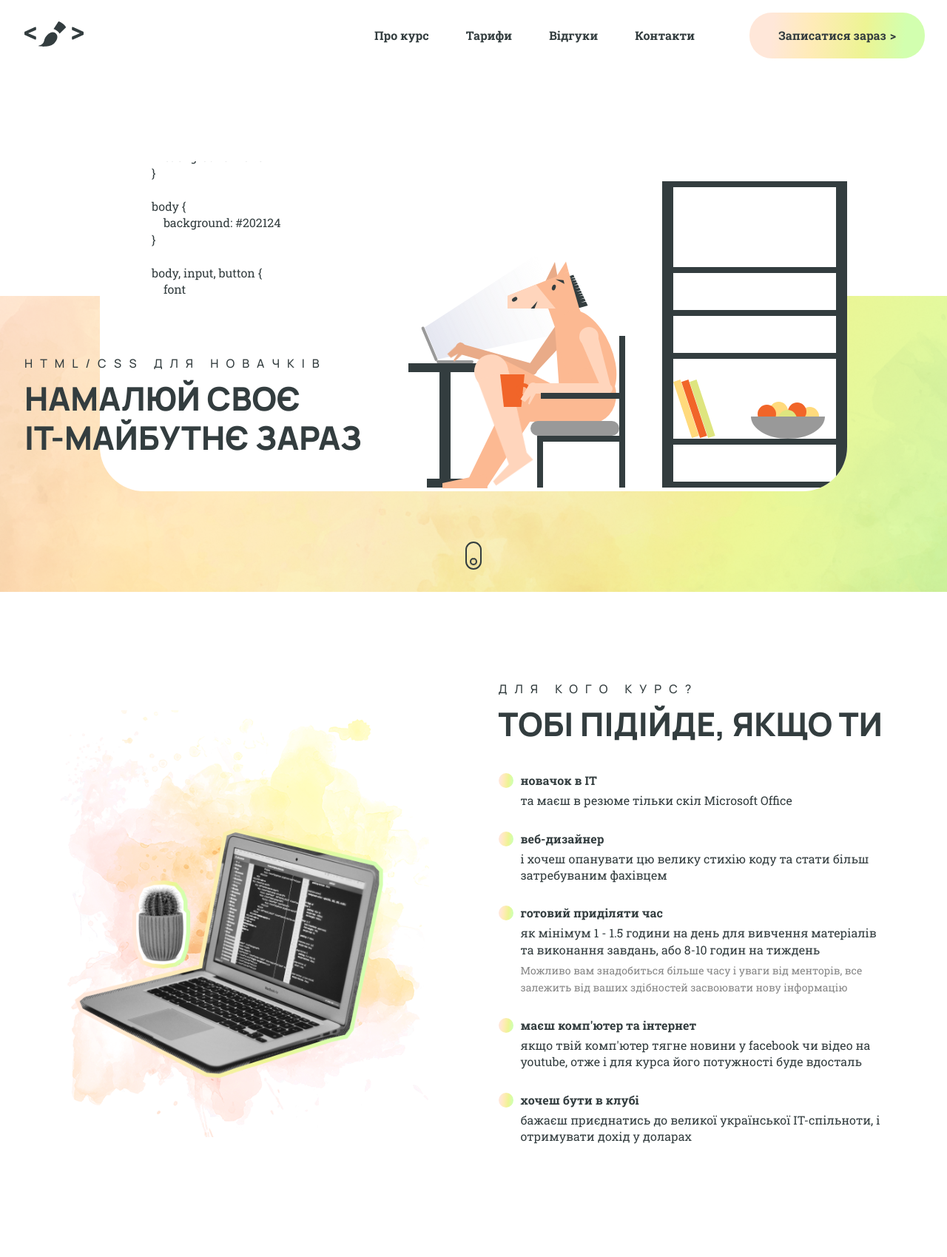
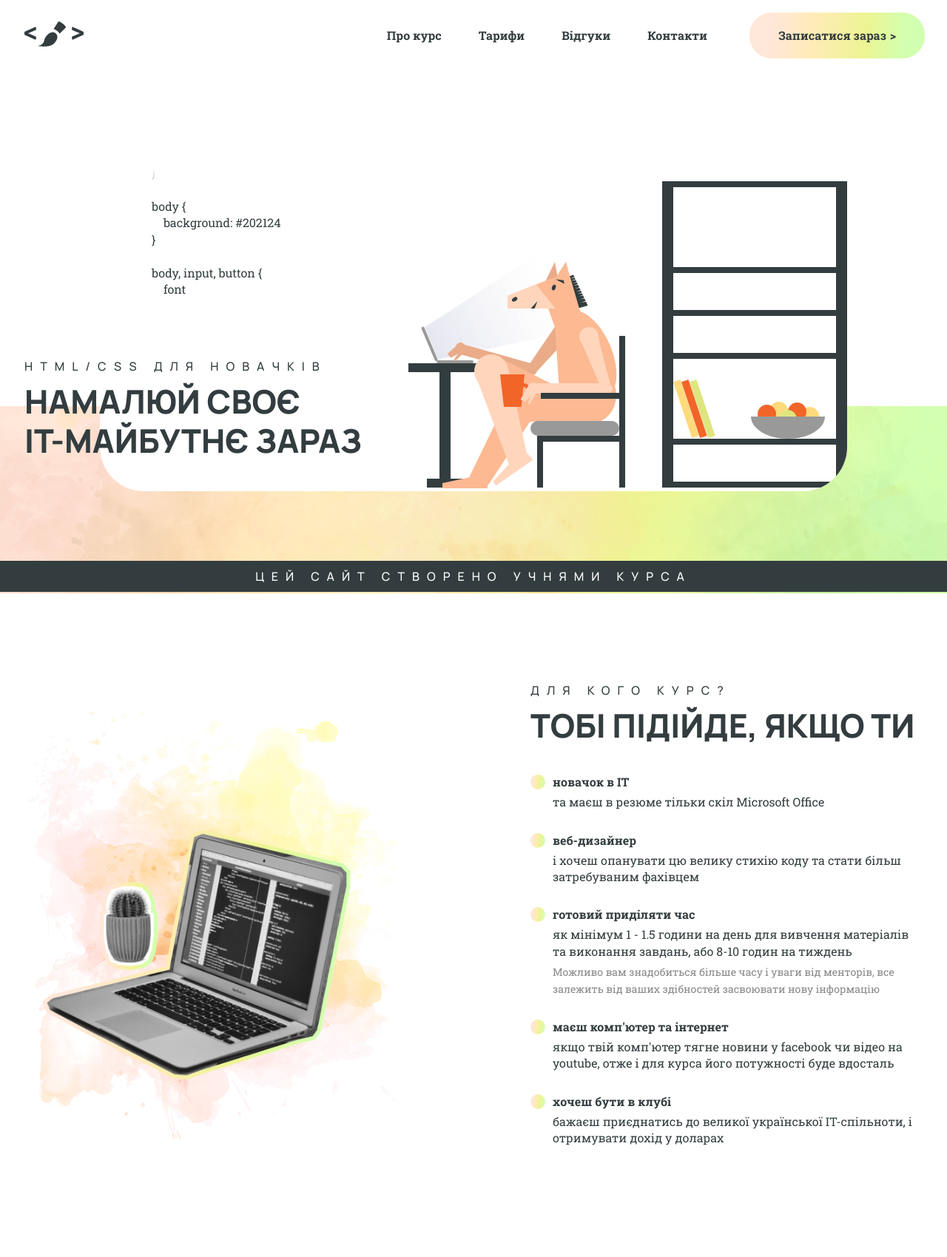
Before and after one commit to estellabuka/drawitnow, a PHP site: page / in a window 1280 px wide; the page is wider, and only the part inside the window is pictured. Shown: the top 1699 px of that part at 74% size. Run offline with PHP 8.4, Linux system fonts and the light colour scheme.

Commit message:
bug fix and responsive

```diff
--- a/css/about-teacher-facts.css
+++ b/css/about-teacher-facts.css
@@ -1,18 +1,7 @@
-.about-me {
-  max-width: 1214px;
-  margin: 0 auto;
-  display: flex;
-  flex-direction: column;
-  justify-content: space-between;
-}
 .text-photo-box{
-  max-width: 100%;
-  display: flex;
   margin-bottom: 80px;
 }
 .text-box {
-  display: flex;
-  flex-direction: column;
   margin: 0 115px 0 0;
   flex: 0 1 500px;
 }
@@ -50,19 +39,14 @@
   bottom: 13px;
  }
 .facts-box{
-  width: 100%;
-  display: flex;
-  flex-direction: row;
   flex-wrap: wrap;
-  justify-content: space-between;
 }
 .fact-cards{
-  height: 170px;
-  width: 328px;
+  min-height: 170px;
+  flex: 0 0 30%;
   display: flex;
   align-items: center;
   background: url(../img/brush-effect-yellow.png) 0 0/142px 170px no-repeat;
   position: relative;
   padding-left: 90px;
-  margin-right: 1%;
 }
--- a/css/basic.css
+++ b/css/basic.css
@@ -114,7 +114,19 @@ body {
   .second-btn:hover {
     background: linear-gradient(95.6deg, #FFE7D9 12.37%, #FFEBB7 35.9%, #EDF493 65.82%, #D2FFAF 88.95%);
   }
-
+  .attention {
+    position: fixed;
+    width: 100%;
+    background: #333D3F;
+    padding: 10px;
+    text-align: center;
+    z-index: 999;
+    left: 0;
+    bottom: 0;
+  }
+  .attention .subtitle {
+    color: #fff;
+  }
   /*Typography RESPONSIVE*/
 
   @media only screen
--- a/css/chamomile-animation-style.css
+++ b/css/chamomile-animation-style.css
@@ -1,15 +1,6 @@
 /*--- More about course' section ---*/
-.about-course {
-  display: flex;
-  justify-content: space-between;
-  margin: 120px auto;
-  max-width: 1214px;
-  overflow: hidden;
-  scroll-padding-top: 120px;
-}
 .about-course-text {
   flex: 0 1 550px;
-  padding-left: 1%;
 }
 .margin-bottom {
   margin-bottom: 40px;
--- a/css/contact.css
+++ b/css/contact.css
@@ -1,8 +1,4 @@
 .contact {
-    margin-top: 240px;
-}
-
-.contact-box {
     display: flex;
     justify-content: center;
 }
--- a/css/feedback.css
+++ b/css/feedback.css
@@ -1,17 +1,5 @@
-.feedback {
-    max-width: 1214px;
-    margin: 120px auto 0;
-}
-.feedback-container {
-    margin-right: 30px;
-}
-.feedback__title {
-    margin: 20px;
-}
 .gallery {
-    max-width: 1014px;
-    margin-left: 100px;
-    margin-right: 30px;
+
 }
 .slider {
   margin: 13px;
--- /dev/null
+++ b/css/grid.css
@@ -0,0 +1,14 @@
+.container {
+    max-width: 1254px;
+    margin: 0 auto 120px;
+    padding: 0 20px;
+}
+.flex {
+    display: flex;
+    justify-content: space-between;
+}
+@media (max-width: 900px) {
+    .flex {
+        display: block;
+    }
+}
--- a/css/header-footer.css
+++ b/css/header-footer.css
@@ -1,14 +1,6 @@
 :target {
     scroll-margin-top: 120px;
 }
-
-
-.container {
-    max-width: 1254px;
-    margin: 0 auto;
-    padding: 0 20px;
-}
-
 .header {
     padding: 20px 0;
     position: fixed;
@@ -16,7 +8,6 @@
     background: #fff;
     z-index: 999;
 }
-
 
 .header-wrapper {
     display: flex;
@@ -30,7 +21,7 @@
 }
 
 .menubox {
-    margin-left: 264px;
+    margin: 0 35px 0 auto;
     display: flex;
 }
 
@@ -85,6 +76,11 @@
 .footer {
     background: url('../img/bg-footer.jpg');
     margin-top: 130px;
+}
+
+.header .container,
+.footer .container {
+    margin: 0 auto;
 }
 
 .footer svg:hover * {
@@ -159,6 +155,8 @@
     display: flex;
     flex-wrap: wrap;
     justify-content: flex-end;
+    position: relative;
+    z-index: 1;
 }
 
 .footer-buttons .button + .button {
@@ -167,13 +165,6 @@
 
 .footer-buttons .button {
     position: relative;
-}
-
-@media only screen and (max-width: 1233px) {
-    .menubox {
-        margin-left: 70px;
-        display: flex;
-    }
 }
 
 @media only screen and (max-width: 1023px) {
--- a/css/horse.css
+++ b/css/horse.css
@@ -1,14 +1,14 @@
 .promo{
-    height: 100vh;
+    min-height: 100vh;
     position: relative;
     background: url("../img/promo_bg.png") no-repeat bottom;
-    background-size: auto 50vh;
-    padding: 100px 0 23vh;
+    background-size: 100% auto;
+    padding: 100px 0 0;
 }
 .promo_text{
     text-align: left;
     position: relative;
-    bottom: 23vh;
+    top: -180px;
 }
 
 .scroll_icon{
@@ -27,6 +27,17 @@
     background: white;
     overflow: hidden;
     /*animation: night 20s infinite;*/
+}
+.animation_wrapper:before {
+    content: "";
+    position: absolute;
+    top: 118px;
+    left: 50px;
+    width: 385px;
+    height: 60px;
+    z-index: 10;
+    background: linear-gradient(180deg, #FFFFFF 16.07%, rgba(255, 255, 255, 0) 100%);
+
 }
 /*animation_wrapper:after {
     content:"";
@@ -317,3 +328,14 @@
         bottom: 27px;
     }
 }
+@media (max-width: 1100px) {
+    .animation_wrapper {
+        display: none;
+    }
+    .promo {
+        min-height: unset;
+    }
+    .promo_text {
+        top: 0;
+    }
+}
--- a/css/illustration.css
+++ b/css/illustration.css
@@ -3,6 +3,7 @@
     height: 577px;
     background: url(../img/blot.png) 0 0px/100% 100% no-repeat;
     margin-right: 47px;
+    align-self: center;
   }
   .laptop-photo{
     display: block;
@@ -17,6 +18,7 @@
     height: 500px;
     background: url(../img/blot_yellow_green.png) 0 5px/100% 100% no-repeat;
     width: calc(100% / 2);
+    align-self: center;
     }
   .cofee-photo {
     display: block;
--- a/css/qualities-list.css
+++ b/css/qualities-list.css
@@ -1,12 +1,4 @@
 /*Тобі підійде...*/
-
-.list-for-you {
-    max-width: 1214px;
-    display: flex;
-    justify-content: center;
-    align-items: center;
-    margin: 120px auto;
-  }
   /*Резерв места под картинку*/
   .qualities-image {
     margin-right: 47px;
--- a/css/start-path.css
+++ b/css/start-path.css
@@ -1,8 +1,3 @@
-
-.start-path {
-    margin-top: 120px;
-}
-
 .path-main-part {
     display: flex;
     justify-content: space-between;
--- a/css/style.css
+++ b/css/style.css
@@ -1,4 +1,5 @@
 @import 'reset.css';
+@import 'grid.css';
 @import 'basic.css';
 @import 'icons.css';
 @import 'header-footer.css';
--- a/css/tariffs.css
+++ b/css/tariffs.css
@@ -1,9 +1,5 @@
 
 /* Start writing the page */
-
-.tariffs {
-    margin-top: 120px;
-}
 
 /* Heading */
 
@@ -28,21 +24,13 @@
 
 /* Cards group */
 
-.tariffs__card {
-    margin-top: 40px;
-    display: flex;
-    justify-content: center;
-    flex-wrap: wrap;
-}
 
 /* Cards item */
 
 .card-item {
     position: relative;
-    max-width: 370px;
-    min-height: 840px;
-    width: 100%;
-    margin: 10px 17px;
+    flex: 0 0 30%;
+    margin: 10px 0;
     border-radius: 60px;
     background: white;
 }
--- a/uaPage.html
+++ b/uaPage.html
@@ -11,6 +11,9 @@
         <link rel="stylesheet" href="css/style.css">
     </head>
     <body>
+        <div class="attention">
+            <span class="subtitle">цей сайт створено учнями курса</span>
+        </div>
         <!-- Header starts here -->
         <header class="header">
             <div class="container">
@@ -326,11 +329,11 @@
                         IT-майбутнє зараз
                     </h2>
                 </div>
-                <img class="scroll_icon" src="./img/scroll-icon.svg" alt="scroll"/>
+                <!--<img class="scroll_icon" src="./img/scroll-icon.svg" alt="scroll"/>-->
             </section>
 
             <!-- 'It's for you if' section -->
-            <section class="list-for-you">
+            <section class="flex container">
                 <div class="laptop-case">
                     <div><img class="laptop-photo" src="img/pic1.png" alt="laptop !3"></div>
                 </div>
@@ -363,11 +366,11 @@
                 </div>
             </section>
             <!-- 'A little about me' section -->
-            <section class="about-me container">
-                <div class="text-photo-box">
+            <section class="container">
+                <div class="text-photo-box flex">
                     <div class="text-box">
                         <div class="subtitle">Хто я така?</div>
-                        <div><h2 class="main-title margin-bottom">Трохи про мене</h2></div>
+                        <h2 class="main-title margin-bottom">Трохи про мене</h2>
                         <div class="margin-bottom"><p>Я Саша Коваленко, практикуюча верстальниця та UX/UI дизайнерка аж з 2010 року.
                                 Розпочинала свою кар'єру в IT з контент-менеджменту, самостійно вивчаючи HTML/CSS. Згодом мені пощастило потрапити до інтернатури в компанію.
                                 Зараз я працюю в українській компанії Brightgrove на німецькому проекті і перебуваю в Німеччині.</p>
@@ -387,7 +390,7 @@
                     </div>
                 </div>
              <!-- 'Teacher's facts' section -->
-                <div class="facts-box">
+                <div class="facts-box flex">
                     <div class="fact-cards">12 років досвіду в IT</div>
                     <div class="fact-cards">починала вчити верстку з книги HTML/CSS для чайників</div>
                     <div class="fact-cards">змінила 5 міст за 12 років</div>
@@ -397,8 +400,7 @@
                 </div>
             </section>
             <!-- 'More about course' section -->
-            <section class="container" id="about-course">
-                <div class="about-course">
+            <section class="flex container" id="about-course">
                 <div class="about-course-text">
                     <div class="subtitle">Про що мій Авторський курс?</div>
                     <h2 class="main-title margin-bottom">Детальніше</h2>
@@ -429,18 +431,12 @@
                         <img class="slide img-up" src="img/layout-scrnshot-ziro.png" alt="Слайд 7">
                     </div>
                 </div>
-                </div>
             </section>
             <!-- 'Course structure' section -->
-            <section class="structure-course">
-                <div class="course-structure__body">
-                    <div class="course-structure__title">
+            <section class="structure-course container">
                 <p class="subtitle">проекти, які ми будемо кодити</p>
                 <h2 class="main-title">Структура курсу</h2>
-                    </div>
-                    <div class="course-structure__container">
-                        <div class="course-structure__cards">
-                            <div class="cards-top">
+                <div class="course-structure__cards flex">
                         <div class="cards-top__body">
                             <div class="cards-top__title">
                                 <h3 class="secondary-title">1-й проєкт</h3>
@@ -470,8 +466,6 @@
                                 </ul>
                             </div>
                         </div>
-                            </div>
-                            <div class="cards-bottom">
                         <div class="card-bottom__body-small">
                             <div class="card-bottom__column">
                                 <div class="card-bottom__title">
@@ -501,7 +495,6 @@
                             </div>
                         </div>
                 </div>
-                        </div>
                 <div class="course-structure__buttons">
                     <button class="button prime-btn" data-modal="enroll" onClick="showModal(this)">
                         Записатися зараз
@@ -510,15 +503,12 @@
                         Купити курс
                     </button>
                 </div>
-                    </div>
-                </div>
             </section>
             <!-- 'Tariffs' section -->
-            <section class="tariffs" id="tariffs">
-                <div class="container">
+            <section class="tariffs container" id="tariffs">
                 <p class="subtitle">cкільки коштує?</p>
                 <h2 class="main-title">тарифи</h2>
-                <div class="tariffs__card">
+                <div class="tariffs__card flex">
                     <!-- First card item -->
                     <div class="card-item">
                       <div class="card-border">
@@ -637,12 +627,9 @@
                       </div>
                     </div>
                 </div>
-                </div>
             </section>
             <!-- 'Start this path' section -->
-            <section class="start-path">
-                <div class="container">
-                    <div class="path-main-part">
+            <section class="flex container">
                 <div class="path-main-text">
                     <p class="subtitle">Я дуже хочу допомогти кожному</p>
                     <h2 class="main-title">розпочати цей шлях</h2>
@@ -660,16 +647,11 @@
                 <div class="cofee-case">
                     <div><img class="cofee-photo" src="img/cup_photo.png" alt="cofe 8*"></div>
                 </div>
-                    </div>
-                </div>
             </section>
             <!-- Feedbacks section -->
-            <section class="feedback" id="feedbacks">
-                <div class="feedback-container">
-                    <div class="feedback__title">
+            <section class="feedback container" id="feedbacks">
                 <p class="subtitle">Що учні пишуть після проходження курсу?</p>
                 <h2 class="main-title">Відгуки</h2>
-                    </div>
                 <div class="gallery">
                     <div class="slider">
                         <div class="feedback__card">
@@ -712,17 +694,12 @@
                         </div>
                     </div>
                 </div>
-                </div>
             </section>
             <!-- Contacts section -->
-            <section class="contact" id="contacts">
-                <div class="container">
-                    <div class="contact-box">
-                        <!--<div class="contact-image">-->
+            <section class="flex container" id="contacts">
                 <div class="down-illustr-case">
                     <div><img class="down-photo" src="img/photo_down.png" alt="nice photo ;)"></div>
                 </div>
-                        <!--</div>-->
                 <div class="contact-social">
                         <p class="subtitle">будемо на зв’язку</p>
                         <h2 class="main-title">Контакти</h2>
@@ -744,8 +721,6 @@
                     <div class="contact-buttons">
                         <button class="button prime-btn" data-modal="enroll" onClick="showModal(this)">Записатися зараз</button>
                         <button class="button second-btn" data-modal="payment" onClick="showModal(this)">Купити курс</button>
-                            </div>
-                        </div>
                     </div>
                 </div>
             </section>
```
Also changed, not shown: css/course-structure.css (+8 -25 lines). Lines whose indentation alone changed are shown as unchanged.
